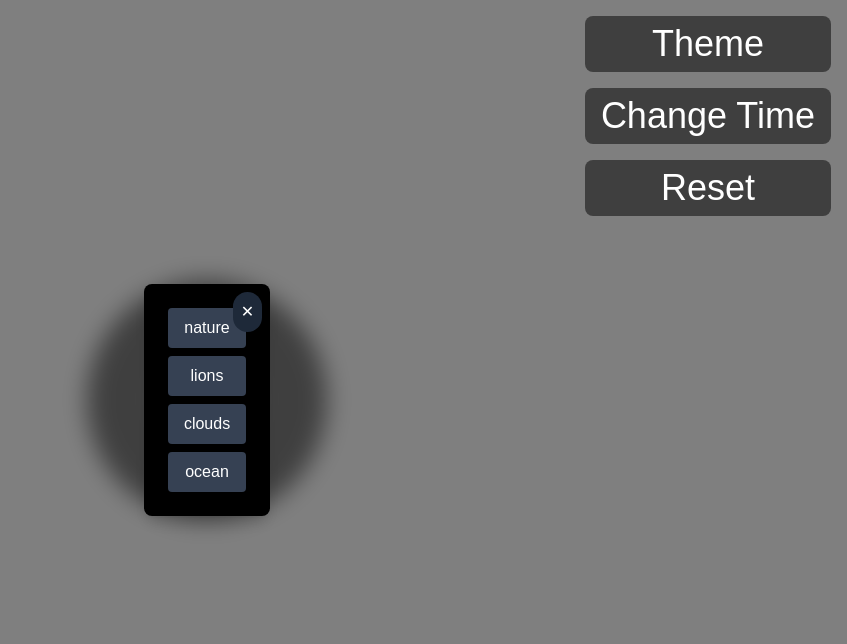
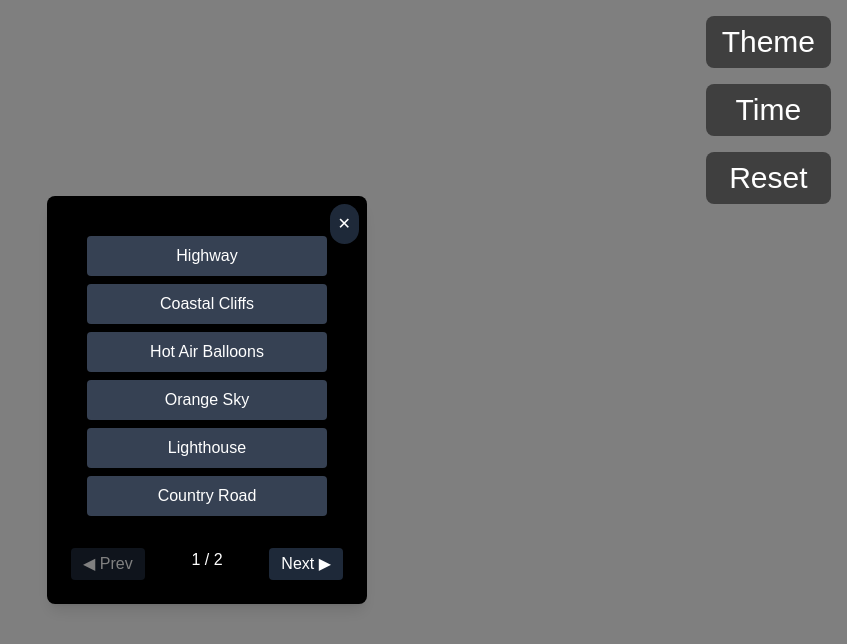
Before and after one commit to trevorfar/timer, a Next.js app: page / in a window 1280 px wide. Both pictures are taken after a click on the button "Theme". Shown: the top 644 px of the page, without its empty margins (433-1280 px from the left). Built offline with nearby package versions, Linux system fonts and the light colour scheme.

Commit message:
Much improved

```diff
--- a/src/app/page.tsx
+++ b/src/app/page.tsx
@@ -3,74 +3,102 @@ import { useState, useEffect, useRef } from "react";
 import { fetchVideo } from "@/utils/fetch";
 import Timer from "@/components/Timer";
 import ThemePopup from "@/components/ThemePopup";
+import Footer from "@/components/Footer";
+import { videoCache } from "@/utils/videoCache";
+type Theme = {
+  name: string;
+  id: number;
+}
+const themes: Theme[] = [
+  {name: "Highway", id: 31315701},
+  {name: "Coastal Cliffs", id: 30457635},
+  {name: "Hot Air Balloons", id: 30707440},
+  {name: "Orange Sky", id: 30871873},
+  {name: "Lighthouse", id: 30685081},
+  {name: "Country Road", id: 8965253},
+  {name: "Sparkly Water", id: 27592976},
+  {name: "Winter Forest", id: 30825914},
+  {name: "Fishing Village", id: 30854811}
 
-const themes = ["nature", "lions", "clouds", "ocean"]
+];
 
 const VideoBackground = () => {
-  const [videoUrl, setVideoUrl] = useState<string | null>(null);
   const [time, setTime] = useState({ hours: "", minutes: "", seconds: "" });
   const [duration, setDuration] = useState<number>(0);
-  const [iDuration, setIDuration] = useState<number>(0);
   const [popUp, setPopUp] = useState<boolean>(false);
-  const [resetCount, setResetCount] = useState(0);
-  const [themePopup, setThemePopup] = useState(0);
+  const [resetCount, setResetCount] = useState<number>(0);
+  const [themePopup, setThemePopup] = useState<boolean>(false);
+  const [videoInfo, setVideoInfo] = useState<{
+    videoLink: string | null;
+    user: string | null;
+    url: string | null;
+  }>({
+    videoLink: null,
+    user: null,
+    url: null
+  });
 
+  const minutesRef = useRef<HTMLInputElement | null>(null);
 
-  const minutesRef = useRef(null);
   useEffect(() => {
     if (popUp && minutesRef.current) {
-      //@ts-expect-error TypeScript BS, it works fine.
       minutesRef.current.focus();
-
     }
   }, [popUp]);
 
-  useEffect(() => {
-    console.log("Updated video URL:", videoUrl);
-  }, [videoUrl]);
+  const findVid = async (query: number) => {
 
-  async function findVid(query: string) {
-    const videoUrl = await fetchVideo({ query });
-    console.log(videoUrl)
-    setVideoUrl(videoUrl);
+    const cached = videoCache.get(query);
+    if (cached) {
+      setVideoInfo({
+        videoLink: cached.videoLink,
+        user: cached.user,
+        url: cached.url
+      });
+      return;
     }
 
-    //@ts-expect-error aaa
-    const handleKeyDown = (e) => {
-    if (e.key === "Enter") {
-      e.preventDefault();
+    console.log('No cache found, making API request');
+    const url = await fetchVideo({ query });
 
-      const { hours, minutes, seconds } = time;
-      const h = parseInt(hours) || 0;
-      const m = parseInt(minutes) || 0;
-      const s = parseInt(seconds) || 0;
-      const newDuration = h * 3600 + m * 60 + s;
-      setDuration(newDuration);
-      setIDuration(newDuration)
-      setPopUp(false);
-    }
+    setVideoInfo(url);
+    videoCache.set(query, url);
   };
-    //@ts-expect-error aaa
-  const handleChange = (e) => {
+
+  const handleChange = (e: React.ChangeEvent<HTMLInputElement>) => {
     const { name, value } = e.target;
     if (/^\d*$/.test(value)) {
       setTime((prev) => ({ ...prev, [name]: value }));
     }
   };
 
+  const handleKeyDown = (e: React.KeyboardEvent<HTMLInputElement>) => {
+    if (e.key === "Enter") {
+      e.preventDefault();
+      const h = parseInt(time.hours) || 0;
+      const m = parseInt(time.minutes) || 0;
+      const s = parseInt(time.seconds) || 0;
+      setDuration(h * 3600 + m * 60 + s);
+      setPopUp(false);
+    }
+  };
+
   return (
-    <div className="relative w-full h-screen">
-      {videoUrl && (
+    <div className="relative flex flex-col min-h-screen w-full">
+      <div className="flex-grow relative">
+        {videoInfo.videoLink && (
+          <>
             <video
-          key={videoUrl}
+              key={videoInfo.videoLink}
               autoPlay
               loop
               muted
               playsInline
               className="absolute inset-0 w-full h-full object-cover -z-10"
             >
-          <source src={videoUrl} type="video/mp4" />
+              <source src={`${videoInfo.videoLink ? videoInfo.videoLink : null}`} type="video/mp4" />
             </video>
+          </>
         )}
 
       {popUp && (
@@ -78,70 +106,61 @@ const VideoBackground = () => {
           <div className="bg-black p-6 rounded-lg shadow-lg">
             <div className="flex flex-col items-center gap-4">
               <div className="flex space-x-2">
+                {["hours", "minutes", "seconds"].map((unit, idx) => (
                   <input
+                    key={unit}
                     type="text"
-                  name="hours"
-                  value={time.hours}
+                    name={unit}
+                    value={time[unit as keyof typeof time]}
                     onChange={handleChange}
                     onKeyDown={handleKeyDown}
-                  placeholder="HH"
+                    placeholder={unit.toUpperCase()}
                     className="w-12 text-center border rounded"
+                    ref={idx === 1 ? minutesRef : null}
                   />
-                <input
-                  type="text"
-                  name="minutes"
-                  value={time.minutes}
-                  onChange={handleChange}
-                  onKeyDown={handleKeyDown}
-                  placeholder="MM"
-                  className="w-12 text-center border rounded"
-                  ref={minutesRef}
-                />
-                <input
-                  type="text"
-                  name="seconds"
-                  value={time.seconds}
-                  onChange={handleChange}
-                  onKeyDown={handleKeyDown}
-                  placeholder="SS"
-                  className="w-12 text-center border rounded"
-                />
+                ))}
               </div>
             </div>
 
             <button
               onClick={() => setPopUp(false)}
-              className="mt-4 px-4 py-2 bg-gray-800 text-white rounded items-center justify-center flex mx-auto"
+              className="mt-4 px-4 py-2 bg-gray-800 text-white rounded flex mx-auto"
             >
               Close
             </button>
           </div>
         </div>
       )}
-      {themePopup !== 0 && <ThemePopup findVid={findVid} themes={themes} onClose={() => setThemePopup(0)}/>}
-      <div className="flex flex-col z-10 top-4 right-4 absolute text-4xl text-white gap-4">
-        <button onClick={() => setThemePopup(1)} className="bg-black/50 px-4 py-2 rounded-lg">
+
+      {themePopup && (
+        <ThemePopup findVid={findVid} themes={themes} onClose={() => setThemePopup(false)} />
+      )}
+
+      <div className="flex flex-col z-10 top-4 right-4 absolute text-3xl text-white gap-4">
+        <button onClick={() => setThemePopup(true)} className="bg-black/50 px-4 py-2 rounded-lg hover:opacity-45 cursor-pointer">
           Theme
         </button>
+        <button onClick={() => setPopUp(true)} className="bg-black/50 px-4 py-2 rounded-lg hover:opacity-45 cursor-pointer">
+          Time
+        </button>
         <button
-          className="bg-black/50 px-4 py-2 rounded-lg"
-          onClick={() => setPopUp((prev) => !prev)}
+          onClick={() => {
+            setDuration(duration);
+            setResetCount((prev) => prev + 1);
+          }}
+          className="bg-black/50 px-4 py-2 rounded-lg hover:opacity-45 cursor-pointer"
         >
-          Change Time
+          Reset
         </button>
-        <button className="bg-black/50 px-4 py-2 rounded-lg"
-        onClick={() => {
-          setDuration(iDuration)
-          setResetCount((prev) => prev + 1)}
-        }
-        >Reset</button>
       </div>
 
-      <div className="absolute inset-0 flex items-center justify-center ">
-        <div className="">
+      <div className="absolute inset-0 flex items-center justify-center">
           <Timer key={`${duration}-${resetCount}`} duration={duration} />
         </div>
       </div>
+
+
+      <Footer user ={videoInfo.user} url={videoInfo.url}/>
     </div>
   );
 };
--- /dev/null
+++ b/src/components/Footer.tsx
@@ -0,0 +1,21 @@
+const Footer = ({ user, url }: { user: string | null; url: string | null }) => {
+    return (
+      <footer className="fixed bottom-0 right-0 p-4 text-center z-10">
+        <div className="inline-flex gap-4 text-white [text-shadow:_0_1px_3px_rgba(0,0,0,0.8)]">
+          {user && <span>{user}</span>}
+          {url && (
+            <a
+              href={url}
+              target="_blank"
+              rel="noopener noreferrer"
+              className="underline hover:opacity-80"
+            >
+              View on Pexels
+            </a>
+          )}
+        </div>
+      </footer>
+    );
+  };
+
+  export default Footer;
--- a/src/components/ThemePopup.tsx
+++ b/src/components/ThemePopup.tsx
@@ -1,28 +1,76 @@
-import React from "react";
+"use client";
+import React, { useState } from "react";
 //import { motion } from "framer-motion";
+type Theme = {
+  name: string;
+  id: number;
+};
 
 interface ThemePopupProps {
-  themes: string[];
-  findVid: (theme: string) => void;
+  themes: Theme[];
+  findVid: (theme: number) => void;
   onClose: () => void;
 }
 
+const ITEMS = 6;
+
 const ThemePopup = ({ findVid, themes, onClose }: ThemePopupProps) => {
+  const [currentPage, setCurrentPage] = useState(1);
+
+  const totalPages = Math.ceil(themes.length / ITEMS);
+  const startIndex = (currentPage - 1) * ITEMS;
+  const paginatedThemes = themes.slice(startIndex, startIndex + ITEMS);
+
   return (
     <div className="fixed inset-0 flex items-center justify-center backdrop-blur-md bg-black/50 z-10">
-        <div className="bg-black p-6 rounded-lg shadow-lg relative">
+      <div className="bg-black p-6 rounded-lg shadow-lg relative w-80">
         <button
-            className="absolute top-2 right-2 text-white bg-gray-800 rounded-full p-2"
+          className="absolute top-2 right-2 text-white bg-gray-800 rounded-2xl p-2 cursor-pointer hover:opacity-50"
           onClick={onClose}
         >
           ✕
         </button>
-          <div className="flex flex-col gap-2">
-            {themes.map((theme) => (
-              <button key={theme} onClick={() => findVid(theme)} className="bg-gray-700 text-white px-4 py-2 rounded">
-                {theme}
+        <div className="flex flex-col gap-2 p-4 cursor-pointer">
+          {paginatedThemes.map((theme) => (
+            <button
+              key={theme.id}
+              onClick={() => findVid(theme.id)}
+              className="bg-gray-700 text-white px-4 py-2 rounded cursor-pointer hover:opacity-50"
+            >
+              {theme.name}
             </button>
           ))}
+        </div>
+
+        <div className="flex justify-between mt-4">
+          <button
+            className={`px-3 py-1 text-white bg-gray-800 rounded ${
+              currentPage === 1
+                ? "opacity-50 cursor-not-allowed"
+                : "hover:bg-gray-700 cursor-pointer"
+            }`}
+            onClick={() => setCurrentPage((prev) => Math.max(prev - 1, 1))}
+            disabled={currentPage === 1}
+          >
+            ◀ Prev
+          </button>
+          <span className="text-white">
+            {currentPage} / {totalPages}
+          </span>
+
+          <button
+            className={`px-3 py-1 text-white bg-gray-800 rounded ${
+              currentPage === totalPages
+                ? "opacity-50 cursor-not-allowed"
+                : "hover:bg-gray-700 cursor-pointer"
+            }`}
+            onClick={() =>
+              setCurrentPage((prev) => Math.min(prev + 1, totalPages))
+            }
+            disabled={currentPage === totalPages}
+          >
+            Next ▶
+          </button>
         </div>
       </div>
     </div>
--- /dev/null
+++ b/src/utils/videoCache.ts
@@ -0,0 +1,60 @@
+import { PexelApi } from "./fetch";
+
+type CachedVideo = {
+  videoLink: string;
+  user: string;
+  url: string;
+  timestamp: number;
+};
+
+type VideoCache = {
+  [id: number]: CachedVideo;
+};
+
+const CACHE_EXPIRY = 24 * 60 * 60 * 1000; // 24 hours
+
+export const videoCache = {
+  get cache(): VideoCache {
+    if (typeof window !== 'undefined') {
+      try {
+        const cache = localStorage.getItem('videoCache');
+        console.log('Loaded cache from localStorage:', cache);
+        return cache ? JSON.parse(cache) : {};
+      } catch (error) {
+        console.error('Error reading cache:', error);
+        return {};
+      }
+    }
+    return {};
+  },
+
+  get(id: number): CachedVideo | null {
+    const item = this.cache[id];
+    console.log('Checking cache for ID:', id, 'Found:', item);
+    if (item && Date.now() - item.timestamp < CACHE_EXPIRY) {
+      return item;
+    }
+    return null;
+  },
+
+  set(id: number, data: PexelApi) {
+    if (!data.videoLink || !data.user || !data.url) {
+      console.warn('Not caching incomplete data for ID:', id);
+      return;
+    }
+
+    try {
+      const cache = this.cache;
+      cache[id] = {
+        videoLink: data.videoLink,
+        user: data.user,
+        url: data.url,
+        timestamp: Date.now()
+      };
+      localStorage.setItem('videoCache', JSON.stringify(cache));
+      console.log('Saved to cache. New cache:', cache);
+    } catch (error) {
+      console.error('Error saving to cache:', error);
+    }
+  }
+};
```
Also changed, not shown: src/utils/fetch.ts (+48 -11 lines). Lines whose indentation alone changed are shown as unchanged.
